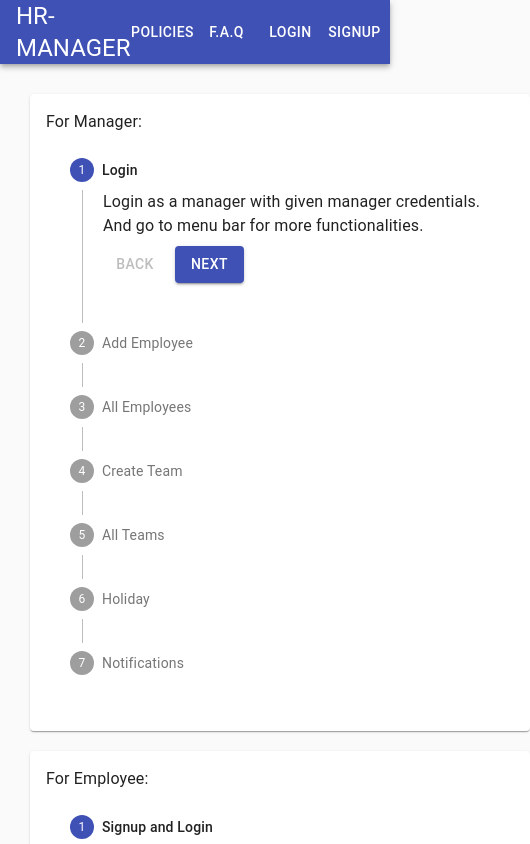
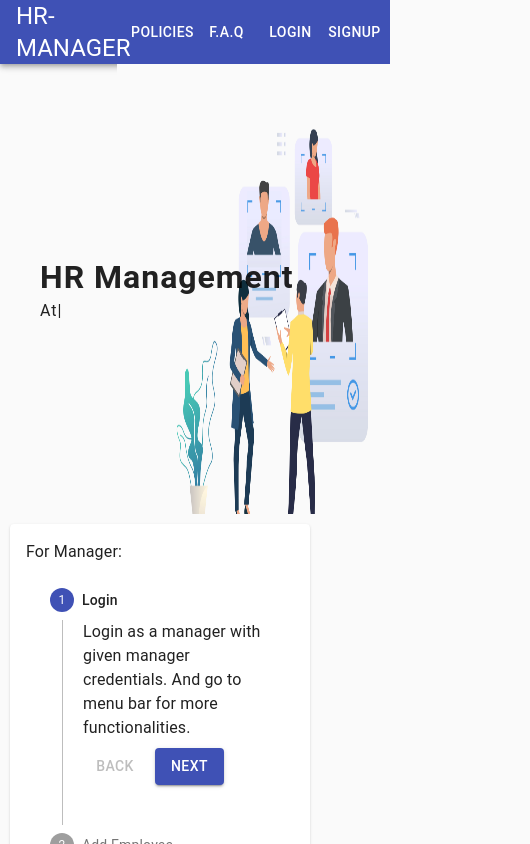
Before and after one commit to ritikgupta28/hr-management, a React (Create React App) app in the folder frontend/: page /#/ in a window 390 px wide. Shown: the top 844 px of the page, 530 px wide, since content can reach past the window. Built offline with nearby package versions, Linux system fonts and the light colour scheme.

Commit message:
styling landing page

```diff
--- a/frontend/package.json
+++ b/frontend/package.json
@@ -15,6 +15,7 @@
     "react-google-login": "^5.2.2",
     "react-router-dom": "^5.2.0",
     "react-scripts": "4.0.1",
+    "react-typed": "^1.2.0",
     "socket.io-client": "^3.0.5",
     "web-vitals": "^0.2.4"
   },
--- a/frontend/src/Components/Auth/Login.js
+++ b/frontend/src/Components/Auth/Login.js
@@ -11,8 +11,6 @@ import {
   TextField,
   FormControlLabel,
   Checkbox,
-  Link,
-  Grid,
   Typography,
   Container,
   CircularProgress
@@ -192,16 +190,6 @@ function Login() {
               Login
             </Button>
           }
-          <Grid container>
-            <Grid item xs>
-
-            </Grid>
-            <Grid item>
-              <Link href="/signup" variant="body2">
-                {"Don't have an account? Sign Up"}
-              </Link>
-            </Grid>
-          </Grid>
         </form>
         <br />
         <GoogleLogin
--- a/frontend/src/Components/Auth/SignUp.js
+++ b/frontend/src/Components/Auth/SignUp.js
@@ -9,8 +9,6 @@ import {
   Button,
   CssBaseline,
   TextField,
-  Link,
-  Grid,
   Typography,
   Container,
   CircularProgress
@@ -184,15 +182,6 @@ function SignUp() {
               SignUp
             </Button>
           }
-          <Grid container>
-            <Grid item xs>
-            </Grid>
-            <Grid item>
-              <Link href="/login" variant="body2">
-                {"You already have an account? Login"}
-              </Link>
-            </Grid>
-          </Grid>
         </form>
         <br />
         <GoogleLogin
--- a/frontend/src/Components/LandingPage/LandingPage.css
+++ b/frontend/src/Components/LandingPage/LandingPage.css
@@ -1,10 +1,46 @@
 .landing_page {
   display: flex;
-  margin: 20px;
+  justify-content: center;
+}
+
+.heading {
+  margin-left: 200px;
+  font-size: medium;
+  font-size: x-large;
+  letter-spacing: 1px;
+}
+
+.main {
+  display: flex;
+  align-items: center;
+  position: relative;
+  height: 450px;
+  min-height: 250px;
+  background: url(./img.jpg) no-repeat right top;
+  background-size: 70% 110%;
+}
+
+.card {
+  width: 500px;
+  margin: 10px;
 }
 
 @media only screen and (max-width: 700px) {
   .landing_page {
     flex-direction: column;
   }
+  .heading {
+    margin-left: 20px;
+    font-size: small;
+  }
+  .card {
+    width: 300px;
+  }
 }
+
+@media only screen and (max-width: 1000px) {
+  .heading {
+    margin-left: 40px;
+    font-size: medium;
+  }
+}
--- a/frontend/src/Components/LandingPage/LandingPage.js
+++ b/frontend/src/Components/LandingPage/LandingPage.js
@@ -1,5 +1,5 @@
 import React from 'react';
-import { makeStyles } from '@material-ui/core/styles';
+import Typed from 'react-typed'
 import {
 	Card,
 	CardContent,
@@ -10,19 +10,29 @@ import "./LandingPage.css";
 import ManagerStepper from './ManagerStepper';
 import EmployeeStepper from './EmployeeStepper';
 
-const useStylesCard = makeStyles({
-  root: {
-    width: 500,
-    margin: '10px',
-  }
-});
-
 function LandingPage() {
-  const classesCard = useStylesCard();
 
 	return (
+		<div>
+			<div className="main">
+				<div className="heading">
+					<h1>HR Management</h1>
+					<p>
+						<Typed
+							strings={[
+							`Attendance Management`,
+							`Payroll Management`,
+							`Team Management`
+							]}
+							typeSpeed={50}
+							loop
+						>
+						</Typed>
+					</p>
+				</div>
+			</div>
 			<div className="landing_page">
-				<Card className={classesCard.root}>
+				<Card className="card">
 						<CardContent>
 							<div>
 								<Typography>For Manager:</Typography>
@@ -30,7 +40,7 @@ function LandingPage() {
 							</div>
 						</CardContent>
 					</Card>
-				<Card className={classesCard.root}>
+					<Card className="card">
 						<CardContent>
 							<div>
 								<Typography>For Employee:</Typography>
@@ -39,6 +49,7 @@ function LandingPage() {
 						</CardContent>
 					</Card>
 			</div>
+		</div>
   );
 }
 
--- a/frontend/src/Components/Manager/Holiday.js
+++ b/frontend/src/Components/Manager/Holiday.js
@@ -116,6 +116,7 @@ function Holiday() {
           }}
         />
         <br />
+        <br />
         <Button
           variant="outlined"
           color="primary"
```
Also changed, not shown: frontend/src/Components/LandingPage/img.jpg (added), 1 other file (tests, documents, lock files or other folders). Lines whose indentation alone changed are shown as unchanged.
